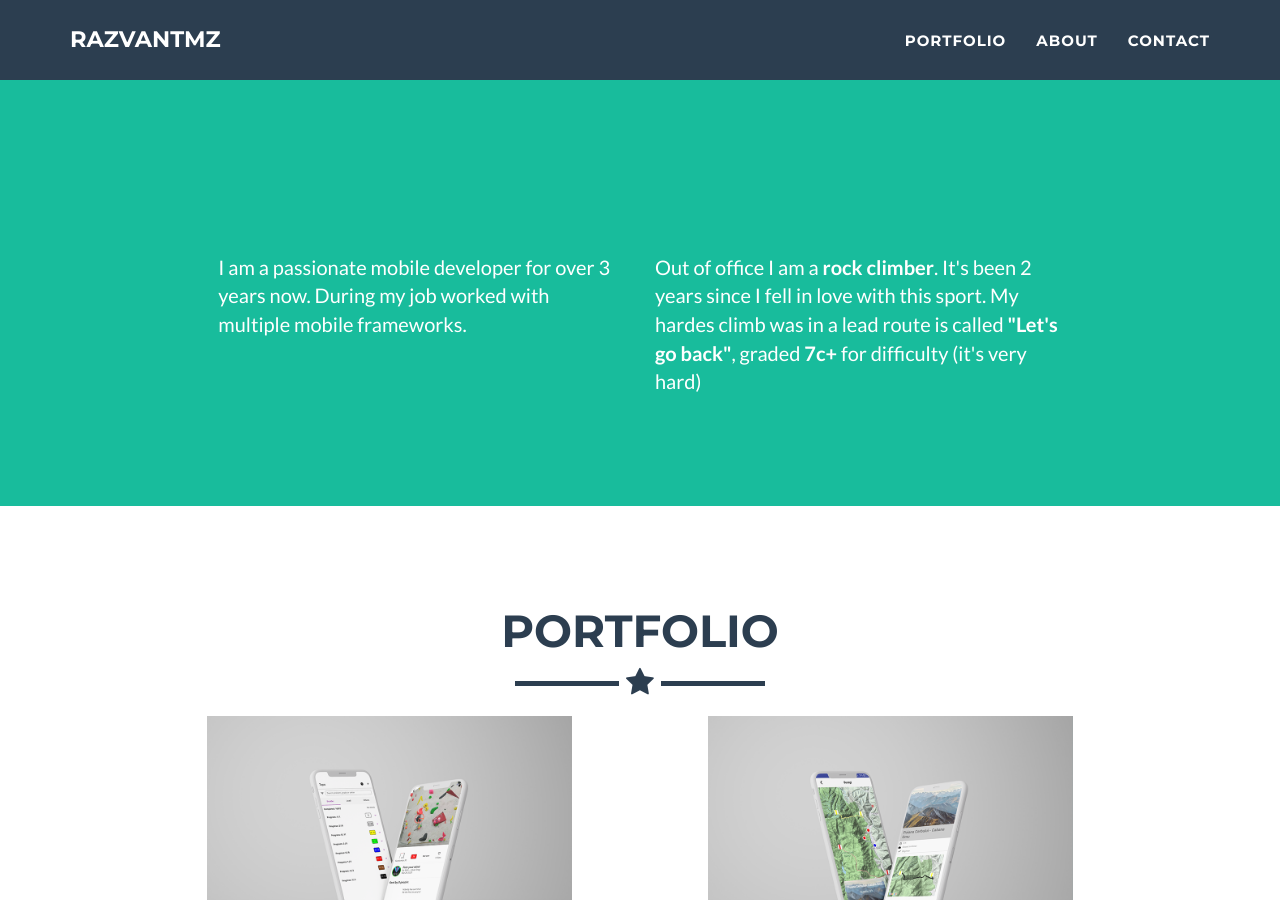
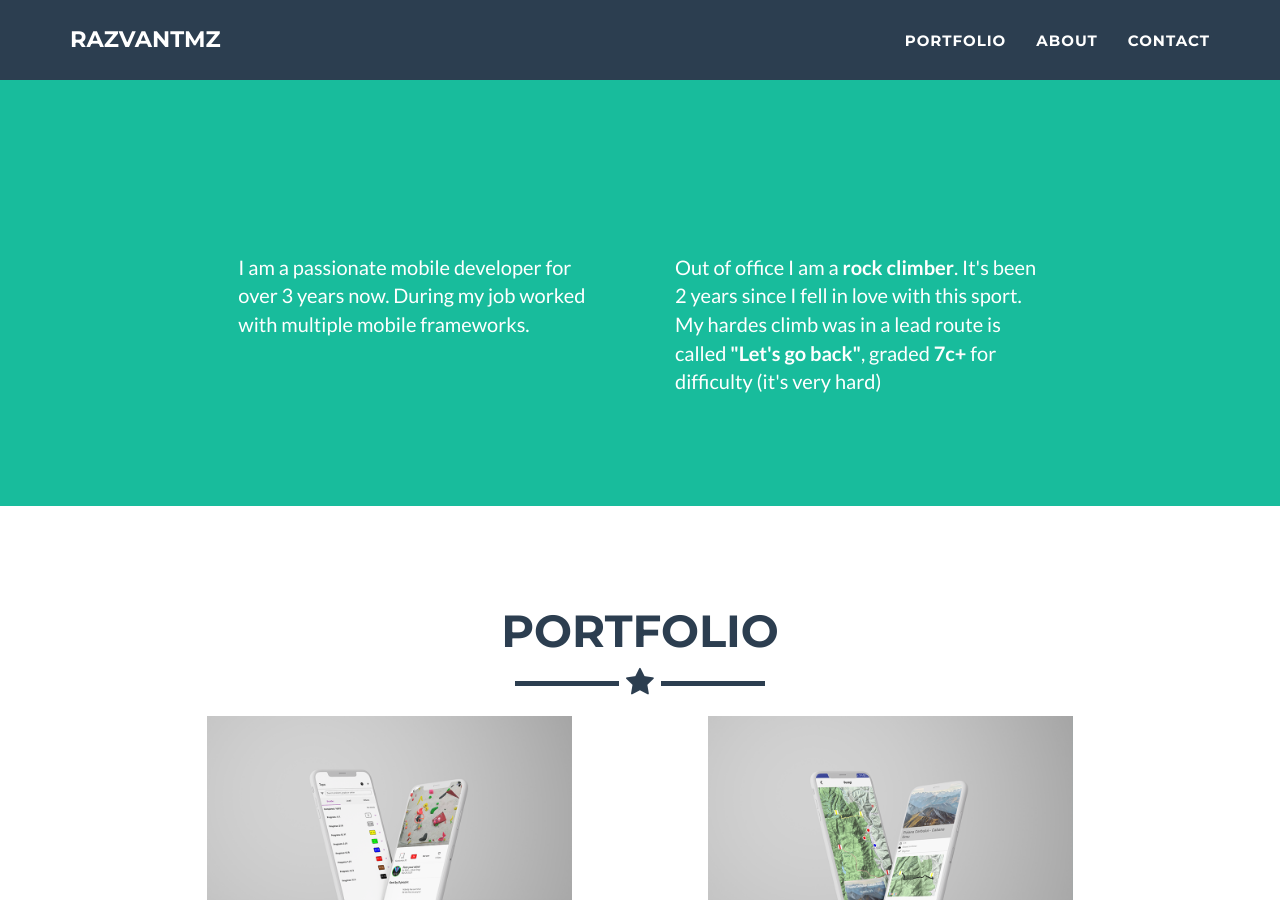
Before and after one commit to jeromelachaud/freelancer-theme, a Jekyll site: the page built from index.html, in a window 1280 px wide and 900 px high, scrolled down 587 px. Built offline with Jekyll 4.4.1, drawn with Linux system fonts in a browser that asks for light colours.

Commit message:
fixed about section padding on small screens

```diff
--- a/_config.yml
+++ b/_config.yml
@@ -1,7 +1,7 @@
 # Site settings
 title: RazvanTmz
 email: razvantmz@gmail.com
-url: https://razvantmzz.github.io/
+url: https://razvantmzz.github.io
 description: "Write an awesome description for your new site here. You can edit this line in _config.yml. It will appear in your document head meta (for Google search results) and in your feed.xml site description."
 keywords: "your keywords, separated by commas"
 skills: "Mobile Developer"
--- a/_includes/about_new.html
+++ b/_includes/about_new.html
@@ -3,13 +3,14 @@
         <div class="container-min">
             <div class="row">
                 <div class="col-lg-4 col-lg-offset-2">
-                    <p>I am a passionate mobile developer for over 3 years now. During my job worked with multiple
+                  <p style="padding-right: 20px; padding-left: 20px">
+                      I am a passionate mobile developer for over 3 years now. During my job worked with multiple
                     mobile frameworks.</p>
                 </div>
                 <div class="col-lg-4">
-                    <p>
+                    <p style="padding-right: 20px; padding-left: 20px">
                       Out of office I am a <b> rock climber</b>. It's been 2 years since I fell in love with this sport.
-                       My hardes climb was in a lead route is called <b> "Let's go back"</b>, graded <b>7c+</b> for difficulty (it's very hard)
+                      My hardes climb was in a lead route is called <b> "Let's go back"</b>, graded <b>7c+</b> for difficulty (it's very hard)
                     </p>
                 </div>
 
```
